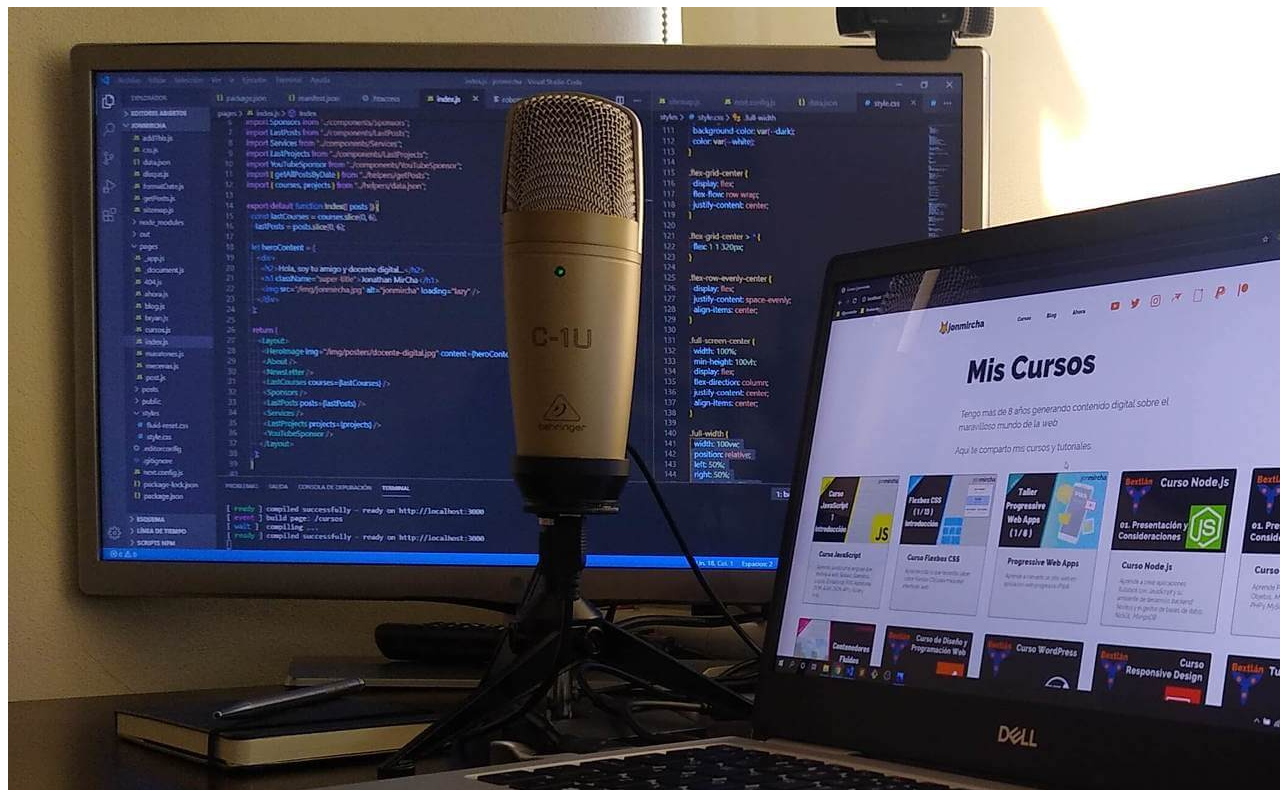
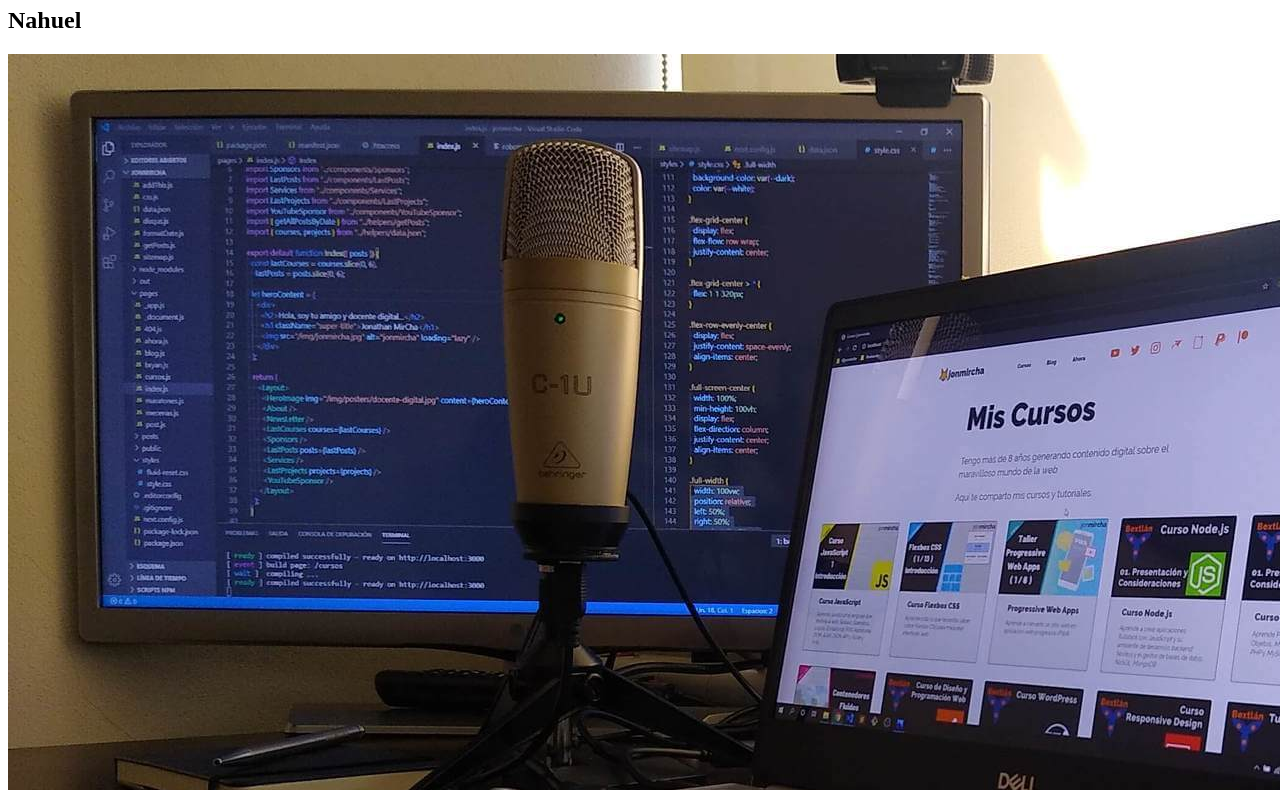
Before and after one commit to nahuuj/proyectoportfolio, a plain HTML site: page index.html in a window 1280 px wide. Shown: the part 73-863 px from the top of the page. Drawn offline with Linux system fonts and the light colour scheme.

Commit message:
Agregando mi nombre en el portfolio

```diff
--- a/index.html
+++ b/index.html
@@ -7,6 +7,7 @@
 </head>
 <body>
     <h1>Mi Portfolio</h1>
+    <h2>Nahuel</h2>
     <img src="assets/hero-image-home.jpg" alt="">
 </body>
 </html>
```
